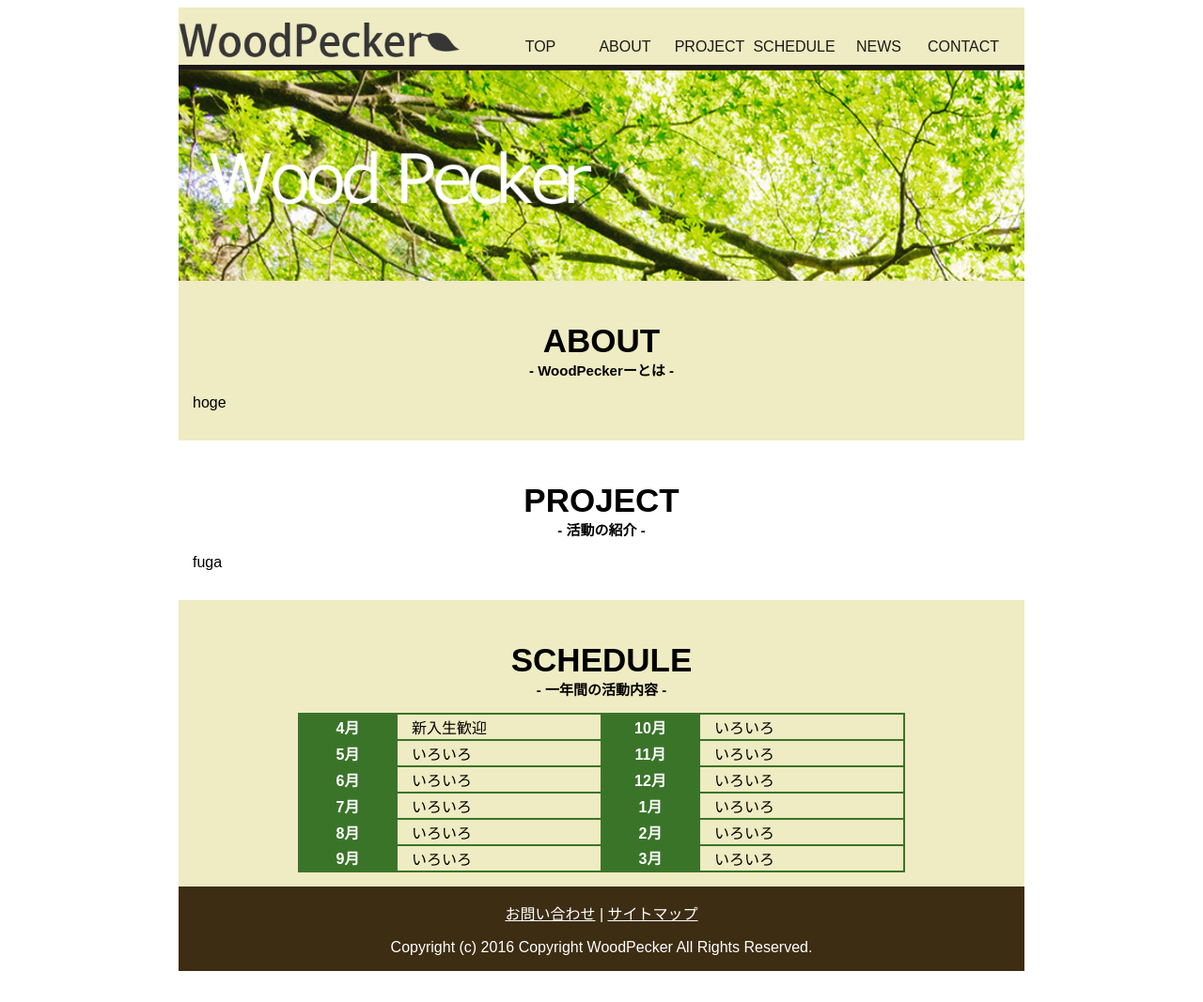
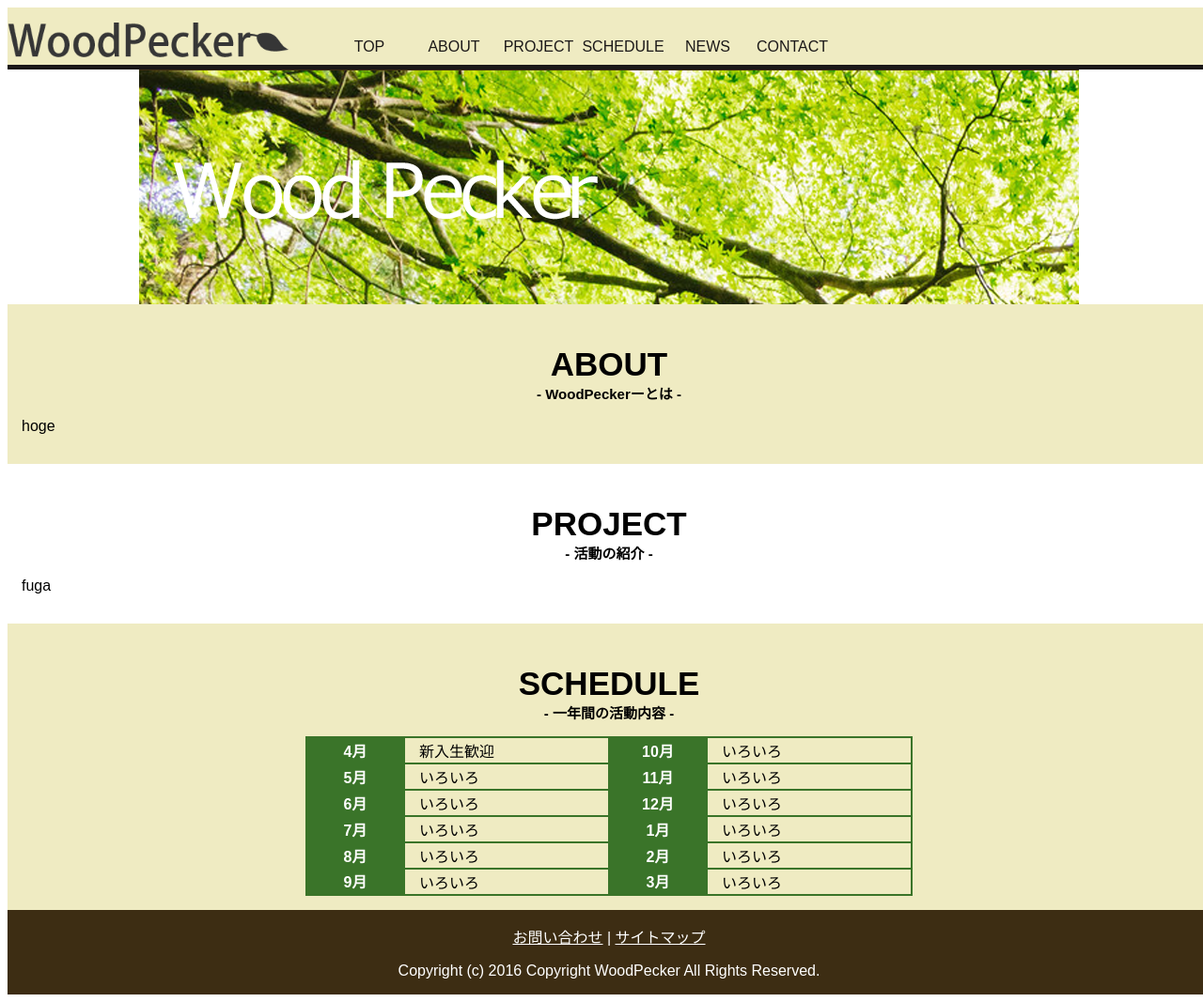
Before and after one commit to w00dpeck3r/w00dpeck3r.github.io, a PHP site: page / in a window 1280 px wide. Shown: the whole page at 94% size. Before the commit the page ends 1034 px from the top, so only its background shows below. Run offline with PHP 8.4, Linux system fonts and the light colour scheme.

Commit message:
fix width option

```diff
--- a/style.css
+++ b/style.css
@@ -1,5 +1,7 @@
 body {
   font-family: 'ヒラギノ角ゴシック', 'Hiragino Sans', 'ヒラギノ角ゴ ProN W3', 'Hiragino Kaku Gothic ProN', 'メイリオ', 'Meiryo', 'ＭＳ Ｐゴシック', 'MS PGothic', sans-serif, Arial;
+  width: 100%;
+  min-width: 900px;
 }
 
 a {
@@ -8,7 +10,6 @@ a {
 }
 
 .container {
-  width: 900px;
   margin: 0 auto;
   overflow: hidden;
 }
@@ -67,6 +68,8 @@ a {
 
 #banner > img {
   width: 100%;
+  max-width: 1000px;
+  margin: 0 auto;
   display: block;
 }
 
```
